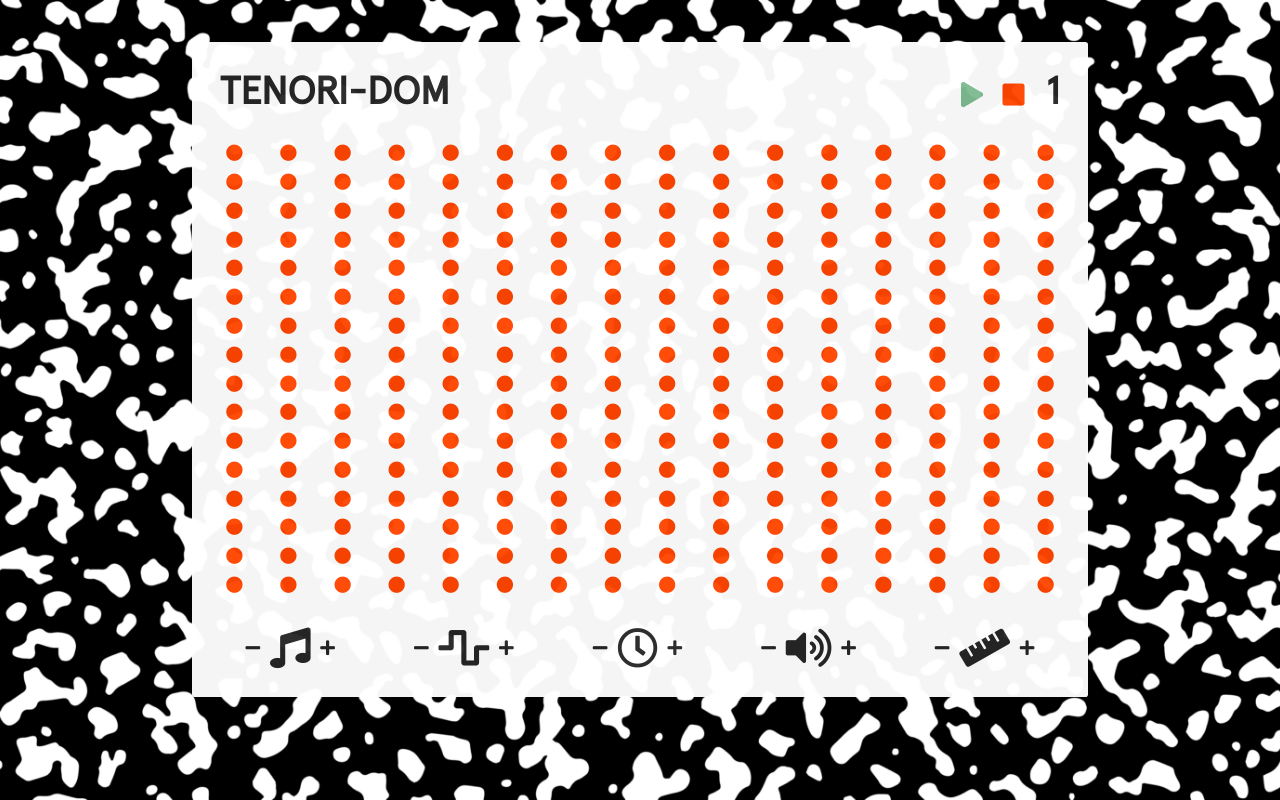
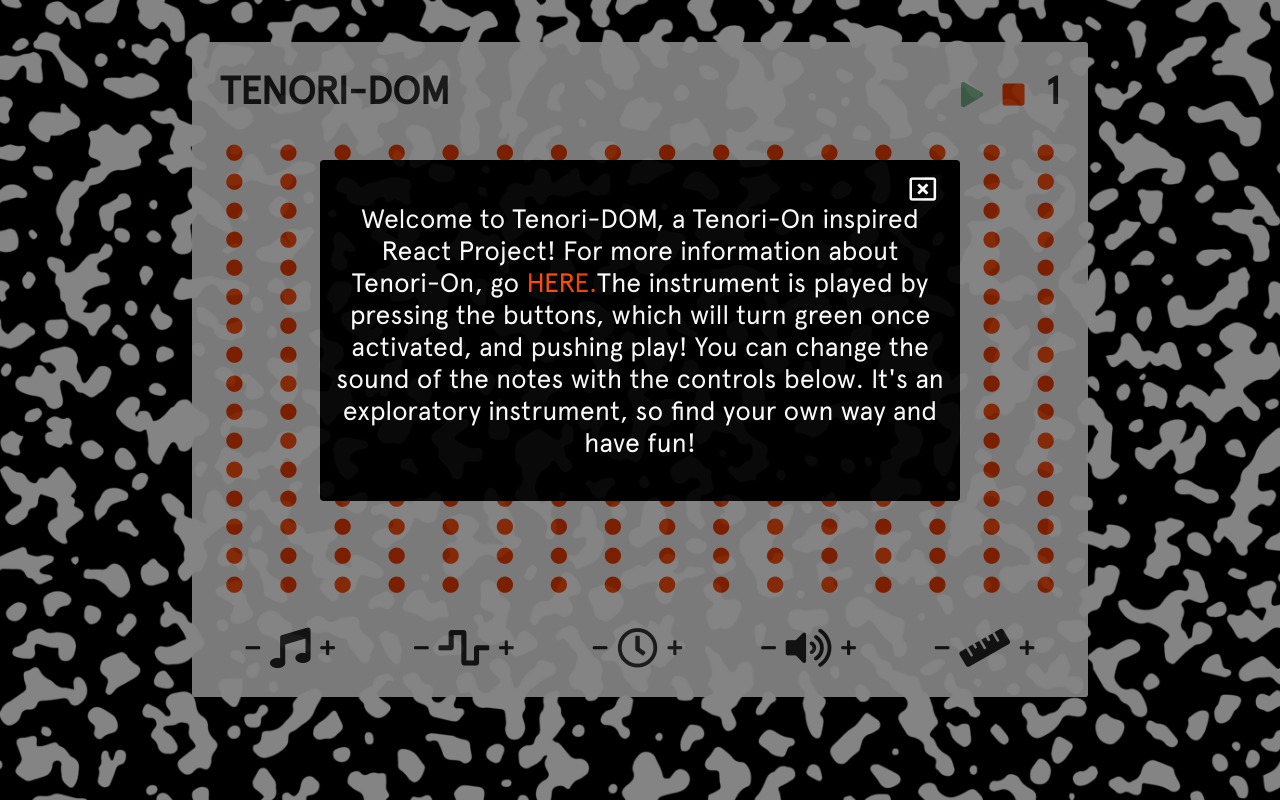
Before and after one commit to LockettPundt/tenori-dom-electron, a React (Create React App) app: page / in a window 1280 px wide. Built offline with nearby package versions, Linux system fonts and the light colour scheme.

Commit message:
imported the instructions modal top this component. a conditional from the context decides whether it is rendered or not.

```diff
--- a/src/components/PlayControl.jsx
+++ b/src/components/PlayControl.jsx
@@ -4,6 +4,8 @@
   PlayIcon, StopIcon, PlayButton,
 } from '../styles/Buttons';
 import { PlayDiv } from '../styles/ControlDivs';
+import InstructionsModal from './InstructionsModal';
+
 
 const PlayControl = () => {
   const [value, dispatch] = useContext(StateContext);
@@ -27,6 +29,7 @@
 
   return (
     <PlayDiv>
+      {value.modal ? <InstructionsModal /> : ''}
       <PlayButton onClick={(e) => playHandler(e)}>{value.play ? <i className="fas fa-pause" /> : <PlayIcon className="fas fa-play" />}</PlayButton>
       <PlayButton onClick={(e) => stop(e)}><StopIcon className="fas fa-stop" /></PlayButton>
     </PlayDiv>
```
